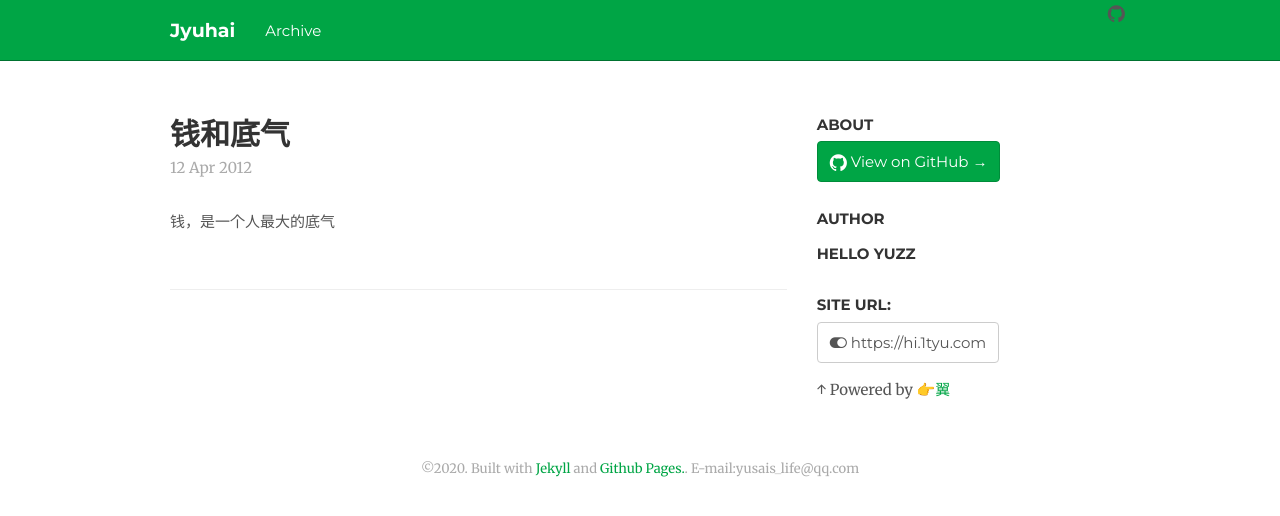
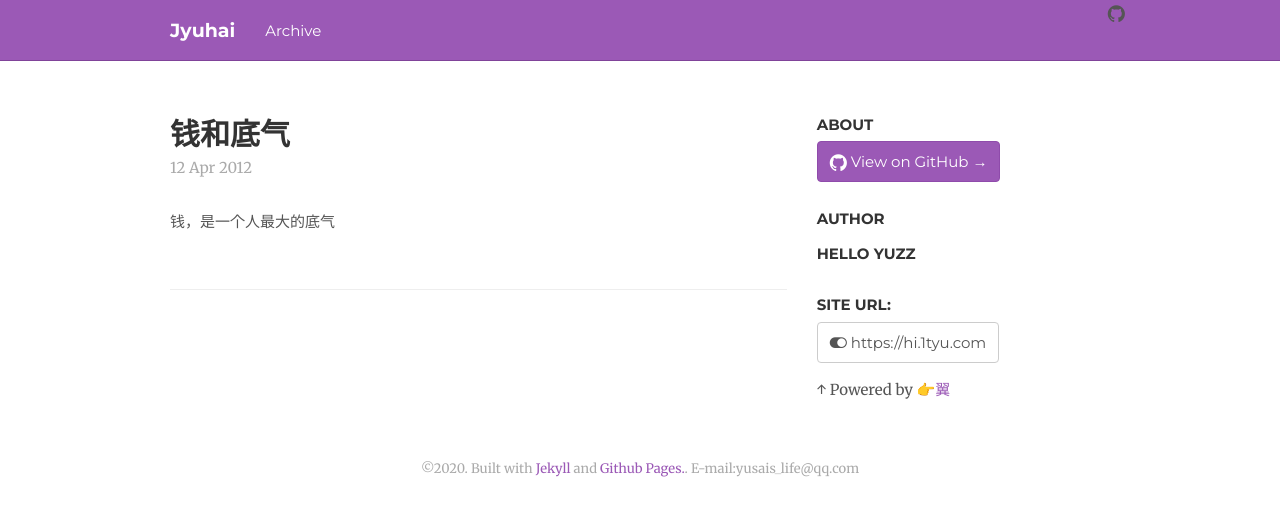
Before and after one commit to helloyuzz/me.wgrib2.com, a Jekyll site: the page built from _posts/2012-04-12-More Money.md, in a window 1280 px wide. Shown: the top 516 px of the page. Built offline with Jekyll 4.4.1, drawn with Linux system fonts in a browser that asks for light colours; nearby versions of some CDN libraries; emoji names are drawn with the system emoji font; comment, search, counter and statistics services are not loaded.

Commit message:
Update theme.yml

```diff
--- a/_data/theme.yml
+++ b/_data/theme.yml
@@ -14,7 +14,7 @@ num_home_posts: 5
 # - purple
 # - orange
 # - red
-color: green
+color: purple
 
 # Show navigation below each post?
 show_post_navs: false
```
